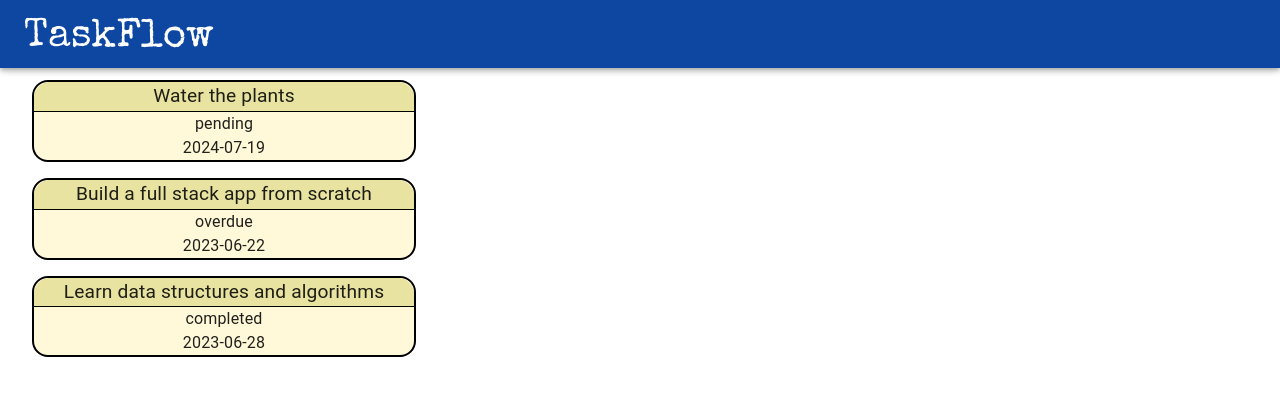
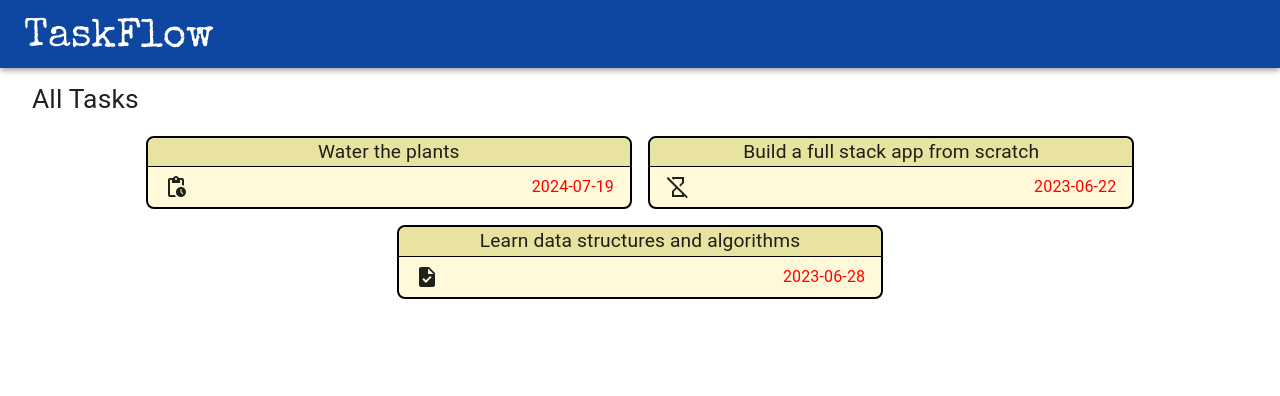
Before and after one commit to Garrett04/taskflow-app, a React (Create React App) app in the folder client/: page / in a window 1280 px wide. Shown: the top 396 px of the page. Built offline with nearby package versions, Linux system fonts and the light colour scheme; no server answers.

Commit message:
Style Tasks component

```diff
--- a/client/src/components/main/Tasks.js
+++ b/client/src/components/main/Tasks.js
@@ -3,7 +3,10 @@
 import { useEffect } from "react";
 import { fetchTasksByUserId } from "../../services/tasksService";
 import { selectIsAuthenticated } from "../../features/auth/authSlice";
-
+import { toTitleCase } from "../../utils/toTitleCase";
+import PendingActionsIcon from '@mui/icons-material/PendingActions';
+import TaskIcon from '@mui/icons-material/Task';
+import HourglassDisabled from "@mui/icons-material/HourglassDisabled";
 
 const Tasks = () => {
     const tasks = useSelector(selectTasks);
@@ -18,17 +21,28 @@
         if (isAuthenticated) {
             dispatch(fetchTasksByUserId());
         } else {
-            // dispatch fetchPremadeTasks
             dispatch(fetchSampleTasks());
         }
     }, [dispatch]);
+
+    const renderTaskStatus = (taskStatus) => {
+        if (taskStatus === 'pending') {
+            return <PendingActionsIcon/>;
+        } else if (taskStatus === 'completed') {
+            return <TaskIcon/>;
+        } else if (taskStatus === 'overdue') {
+            return <HourglassDisabled />;
+        }
+    }
 
     const renderAllTasks = () => {
         return tasks.map(task => (
             <div key={task.id}>
                 <h4>{task.title}</h4>
-                <p>{task.status}</p>
-                <p>{task.deadline_date}</p>
+                <div className="bottom">
+                    {renderTaskStatus(task.status)}
+                    <p className="deadline-date">{task.deadline_date}</p>
+                </div>
             </div>
         ))
     }
@@ -44,9 +58,12 @@
 
     return (
         // Show all tasks here
-        <div className="tasks">
-            {content}
-        </div>
+        <>
+            <div className="tasks">
+            <h2>All Tasks</h2>
+                {content}
+            </div>
+        </>
     )
 }
 
--- a/client/src/index.css
+++ b/client/src/index.css
@@ -13,21 +13,37 @@
 .tasks {
   display: flex;
   margin: 5rem 2rem;
-  flex-flow: column wrap;
-  width: 30%;
+  flex-flow: row wrap;
   gap: 1rem;
+  justify-content: center;
 }
 
-.tasks div {
+.tasks h2 {
+  width: 100%;
+  font-size: 1.65rem;
+}
+
+.tasks div:not(.bottom) {
   text-align: center;
   border: 2px solid black;
-  border-radius: 1rem;
+  border-radius: .5rem;
   background: #fff9d9;
+  width: 40%;
+}
+
+.tasks div.bottom {
+  display: flex;
+  justify-content: space-between;
+  margin: .5rem 1rem;
+}
+
+.tasks div.bottom .deadline-date {
+  color: red;
 }
 
 .tasks div h4 {
   font-size: 1.2rem;
   background-color: #E9E3A1;
   border-bottom: 1px solid black;
-  border-radius: 1rem 1rem 0 0;
+  border-radius: .5rem .5rem 0 0;
 }
--- /dev/null
+++ b/client/src/utils/toTitleCase.js
@@ -0,0 +1,3 @@
+export const toTitleCase = (str) => {
+    return str.slice(0, 1).toUpperCase() + str.slice(1);
+}
```
